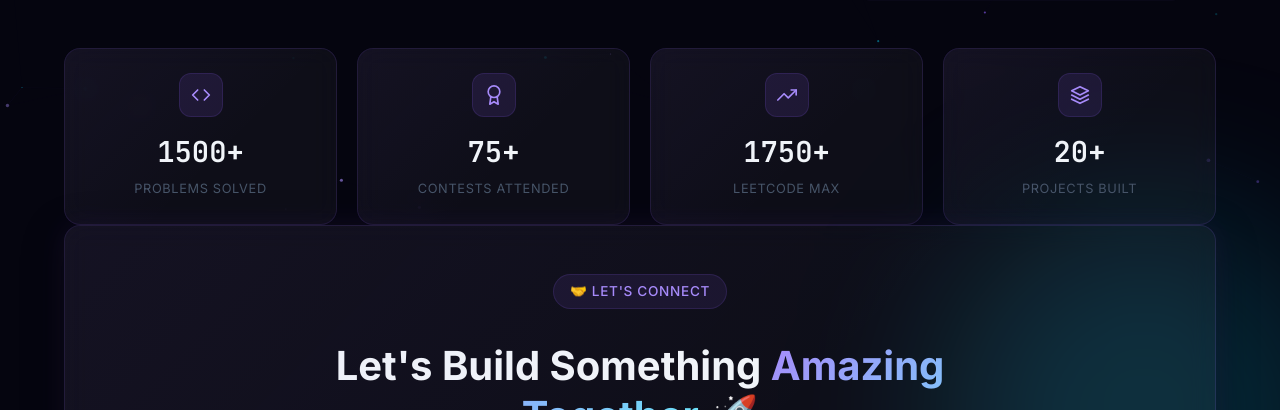
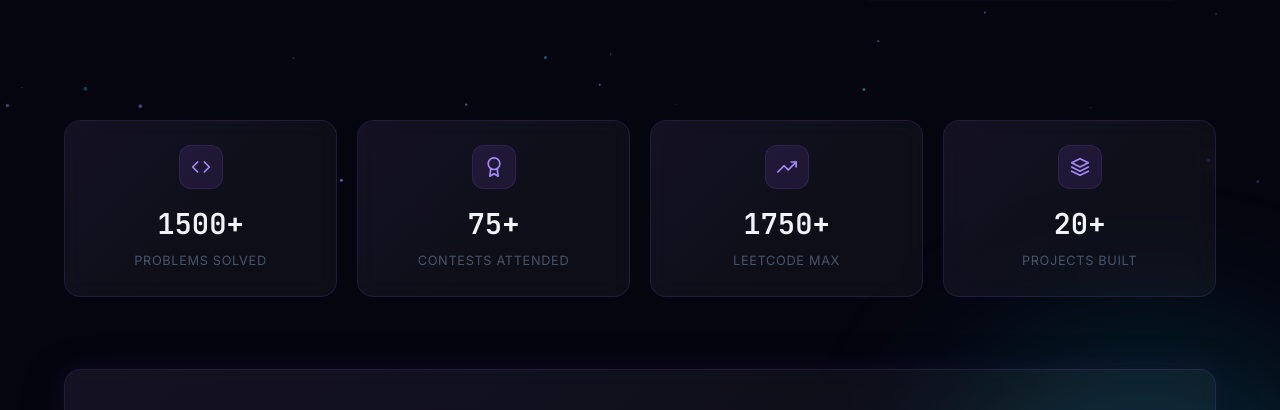
Before and after one commit to ujjwal11gits/My_Portfolio_Project, a React (Vite) app in the folder frontend/: page / in a window 1280 px wide. Shown: the part 542-952 px from the top of the page. Built offline with nearby package versions, Linux system fonts and the light colour scheme; no server answers.

Commit message:
fix: add guaranteed 72px spacer divs around hero-stats - container class padding:0 was overriding all CSS spacing

```diff
--- a/frontend/src/pages/Home.jsx
+++ b/frontend/src/pages/Home.jsx
@@ -261,8 +261,10 @@ export default function Home() {
       </div>
 
       {/* ── Quick Stats Bar ── */}
+      <div style={{ height: '72px' }} />
       <motion.div
         className="hero-stats container"
+        style={{ marginTop: 0 }}
         initial={{ opacity: 0, y: 30 }}
         animate={{ opacity: 1, y: 0 }}
         transition={{ delay: 0.8, duration: 0.6 }}
@@ -272,6 +274,7 @@ export default function Home() {
         <StatCard icon={FiTrendingUp} value="1750+" label="LeetCode Max" delay={1.0} />
         <StatCard icon={FiLayers} value="20+" label="Projects Built" delay={1.1} />
       </motion.div>
+      <div style={{ height: '72px' }} />
 
       {/* ── Featured Call-To-Action Section ── */}
       <motion.section
```
